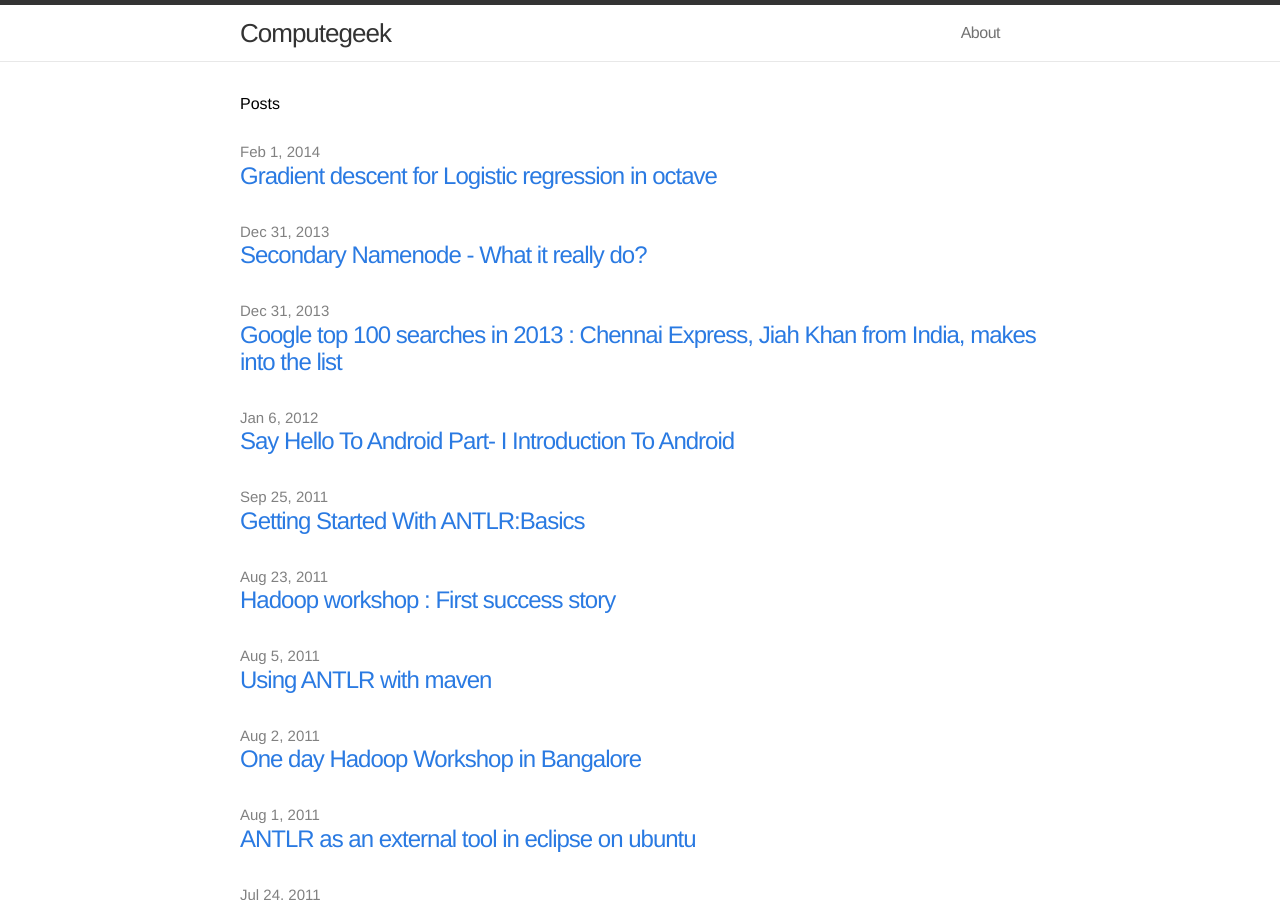
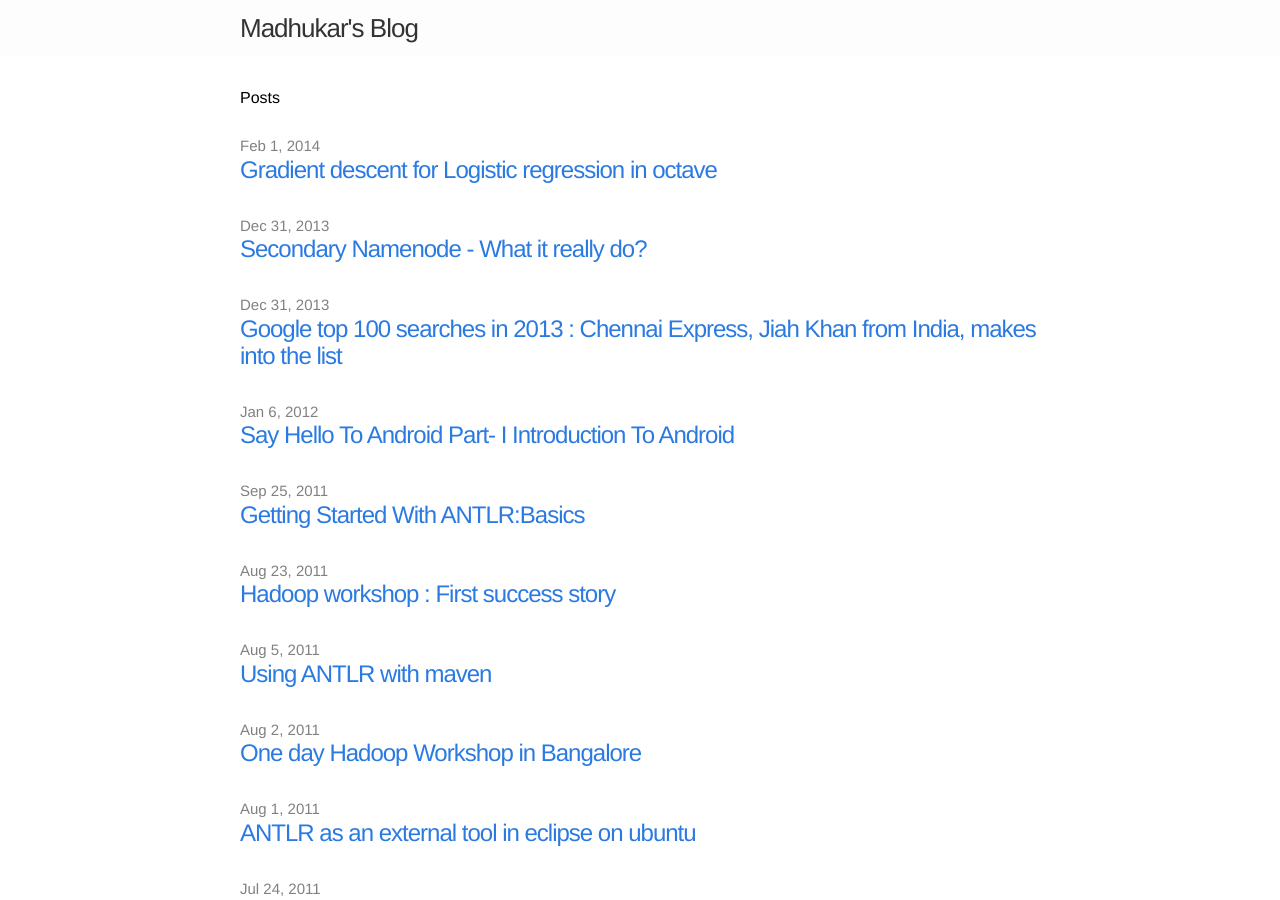
Before and after one commit to phatak-dev/blog, a Jekyll site: the page built from index.html, in a window 1280 px wide and 900 px high. Built offline with Jekyll 4.4.1, drawn with Linux system fonts in a browser that asks for light colours; the list of posts is cut into pages by our own code.

Commit message:
removed extra headers

```diff
--- a/_config.yml
+++ b/_config.yml
@@ -1,5 +1,5 @@
 # Site settings
-title: Computegeek
+title: Madhukar's Blog
 email: madhukaraphatak@gmail.com
 description: "Thoughts of geekperson"
 baseurl: "/blog"
--- a/_includes/header.html
+++ b/_includes/header.html
@@ -1,28 +1,6 @@
-<header class="site-header">
-
+<header >
   <div class="wrap">
-
     <a class="site-title" href="{{ site.baseurl }}/">{{ site.title }}</a>
-
-    <nav class="site-nav">
-      <a href="#" class="menu-icon">
-        <svg version="1.1" xmlns="http://www.w3.org/2000/svg" xmlns:xlink="http://www.w3.org/1999/xlink" x="0px" y="0px"
-           viewBox="0 0 18 15" enable-background="new 0 0 18 15" xml:space="preserve">
-          <path fill="#505050" d="M18,1.484c0,0.82-0.665,1.484-1.484,1.484H1.484C0.665,2.969,0,2.304,0,1.484l0,0C0,0.665,0.665,0,1.484,0
-            h15.031C17.335,0,18,0.665,18,1.484L18,1.484z"/>
-          <path fill="#505050" d="M18,7.516C18,8.335,17.335,9,16.516,9H1.484C0.665,9,0,8.335,0,7.516l0,0c0-0.82,0.665-1.484,1.484-1.484
-            h15.031C17.335,6.031,18,6.696,18,7.516L18,7.516z"/>
-          <path fill="#505050" d="M18,13.516C18,14.335,17.335,15,16.516,15H1.484C0.665,15,0,14.335,0,13.516l0,0
-            c0-0.82,0.665-1.484,1.484-1.484h15.031C17.335,12.031,18,12.696,18,13.516L18,13.516z"/>
-        </svg>
-      </a>
-      <div class="trigger">
-        {% for page in site.pages %}
-          <a class="page-link" href="{{ page.url | prepend: site.baseurl }}">{{ page.title }}</a>
-        {% endfor %}
-      </div>
-    </nav>
-
   </div>
 
 </header>
```
